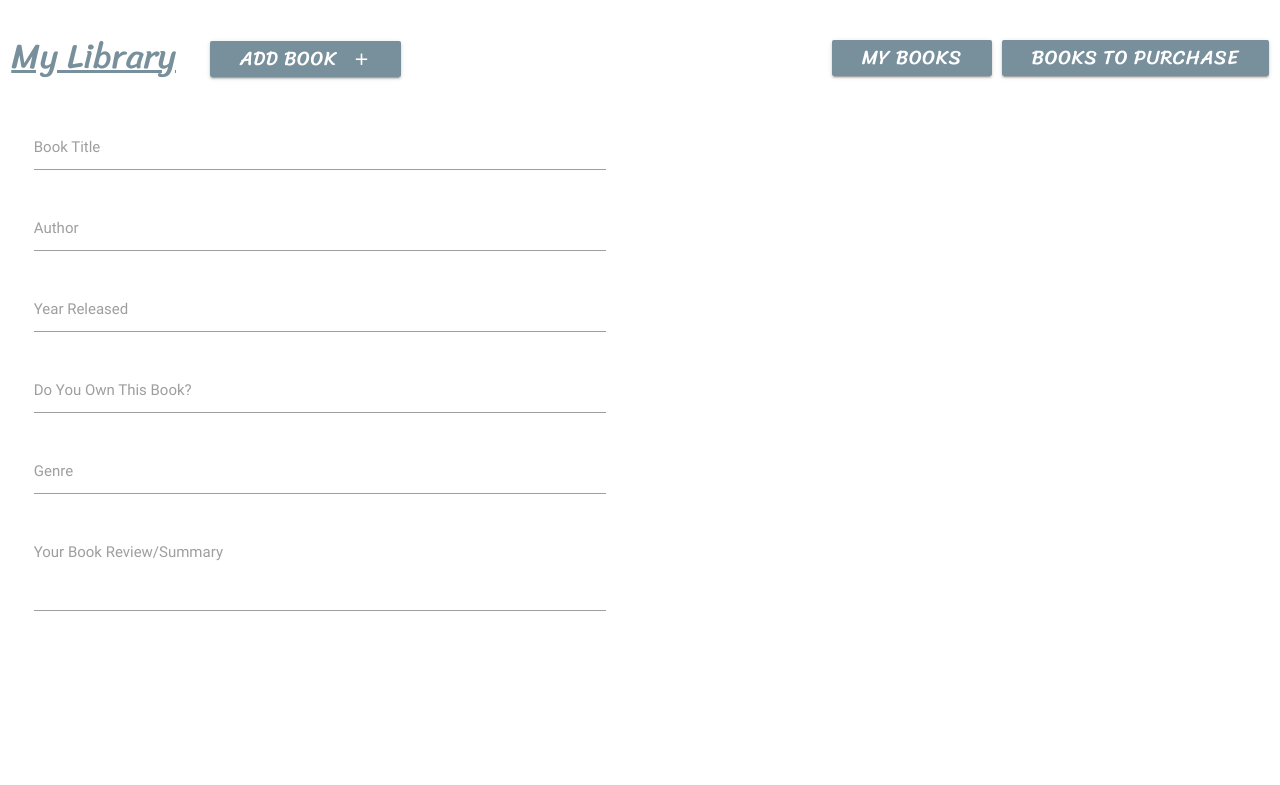
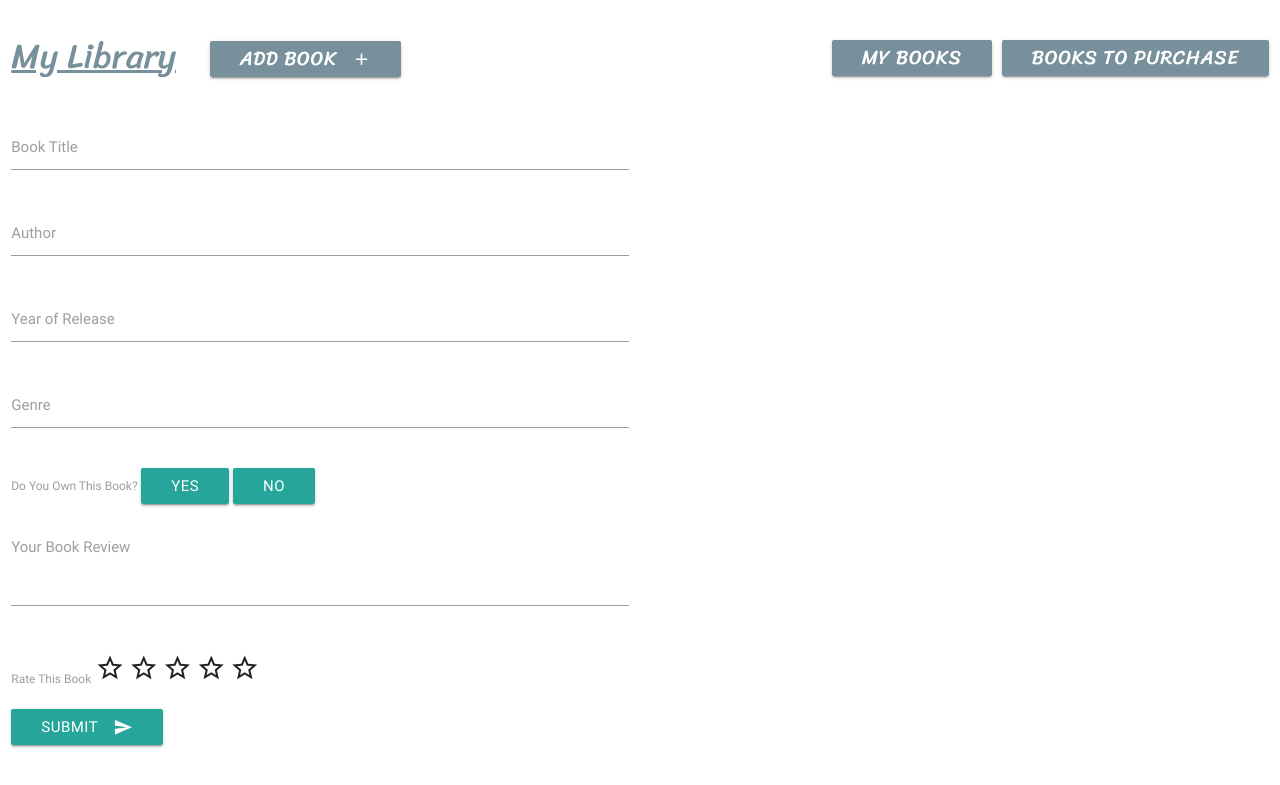
Before and after one commit to WHusssain937/Milestone-Project-3, a Flask app: page /add_books in a window 1280 px wide. Shown: the part 130-915 px from the top of the page. Before the commit the page ends 741 px from the top, so only its background shows below. Run offline with Flask 2, Linux system fonts and the light colour scheme; some libraries are stand-ins or nearby versions.

Commit message:
added form correctly and added submit button

```diff
--- a/templates/add-books.html
+++ b/templates/add-books.html
@@ -1,37 +1,52 @@
 {% extends 'base.html' %} {% block content %}
 <div class="row">
-  <div class="col s6">
+  <form class="col s6">
+    <div class="row input-field">
+      <label for="book_title">Book Title</label>
+      <input id="book_title" type="text" class="validate" />
+    </div>
+    <div class="row input-field">
+      <label for="author">Author</label>
+      <input id="author" type="text" class="validate" />
+    </div>
+    <div class="row input-field">
+      <label for="year_of_release">Year of Release</label>
+      <input id="year_of_release" type="text" class="validate" />
+    </div>
+    <div class="row input-field">
+      <label for="genre">Genre</label>
+      <input id="genre" type="text" class="validate" />
+    </div>
     <div class="row">
-      <form class="col s12">
-        <div class="row">
-          <div class="input-field col s12">
-            <input id="book_title" name="book_title" type="text" class="validate" />
-            <label for="book_title">Book Title</label>
-          </div>
-          <div class="input-field col s12">
-            <input id="author" name="author" type="text" class="validate" />
-            <label for="author">Author</label>
-          </div>
-          <div class="input-field col s12">
-            <input id="year_release" type="text" class="datepicker" />
-            <label for="year_release">Year Released</label>
-          </div>
-          <div class="input-field col s12">
-            <input id="ownership" type="text" class="validate" />
-            <label for="ownership">Do You Own This Book?</label>
-          </div>
-          <div class="input-field col s12">
-            <input id="genre" type="text" class="validate" />
-            <label for="genre">Genre</label>
-          </div>
-          <div class="input-field col s12">
-            <textarea id="book_review" name="book_review" class="materialize-textarea"></textarea>
-            <label for="book_review">Your Book Review/Summary</label>
-          </div>
-        </div>
-      </form>
+      <label for="ownership">Do You Own This Book?</label>
+      <a class="waves-effect waves-light btn">Yes</a>
+      <a class="waves-effect waves-light btn">No</a>
     </div>
-  </div>
+    <div class="row input-field">
+      <label for="book_review">Your Book Review</label>
+      <textarea
+        id="book_review"
+        class="materialize-textarea"
+        maxlength="1000"
+      ></textarea>
+    </div>
+    <div class="row">
+      <label for="rating">Rate This Book</label>
+      <i class="small material-icons">star_outline</i>
+      <i class="small material-icons">star_outline</i>
+      <i class="small material-icons">star_outline</i>
+      <i class="small material-icons">star_outline</i>
+      <i class="small material-icons">star_outline</i>
+    </div>
+
+    <div class="row">
+      <button class="btn waves-effect waves-light" type="submit" name="action">
+        Submit
+        <i class="material-icons right">send</i>
+      </button>
+    </div>
+
+  </form>
 </div>
 
 {% endblock %}
```
Also changed, not shown: templates/base.html (+5 -5 lines).
